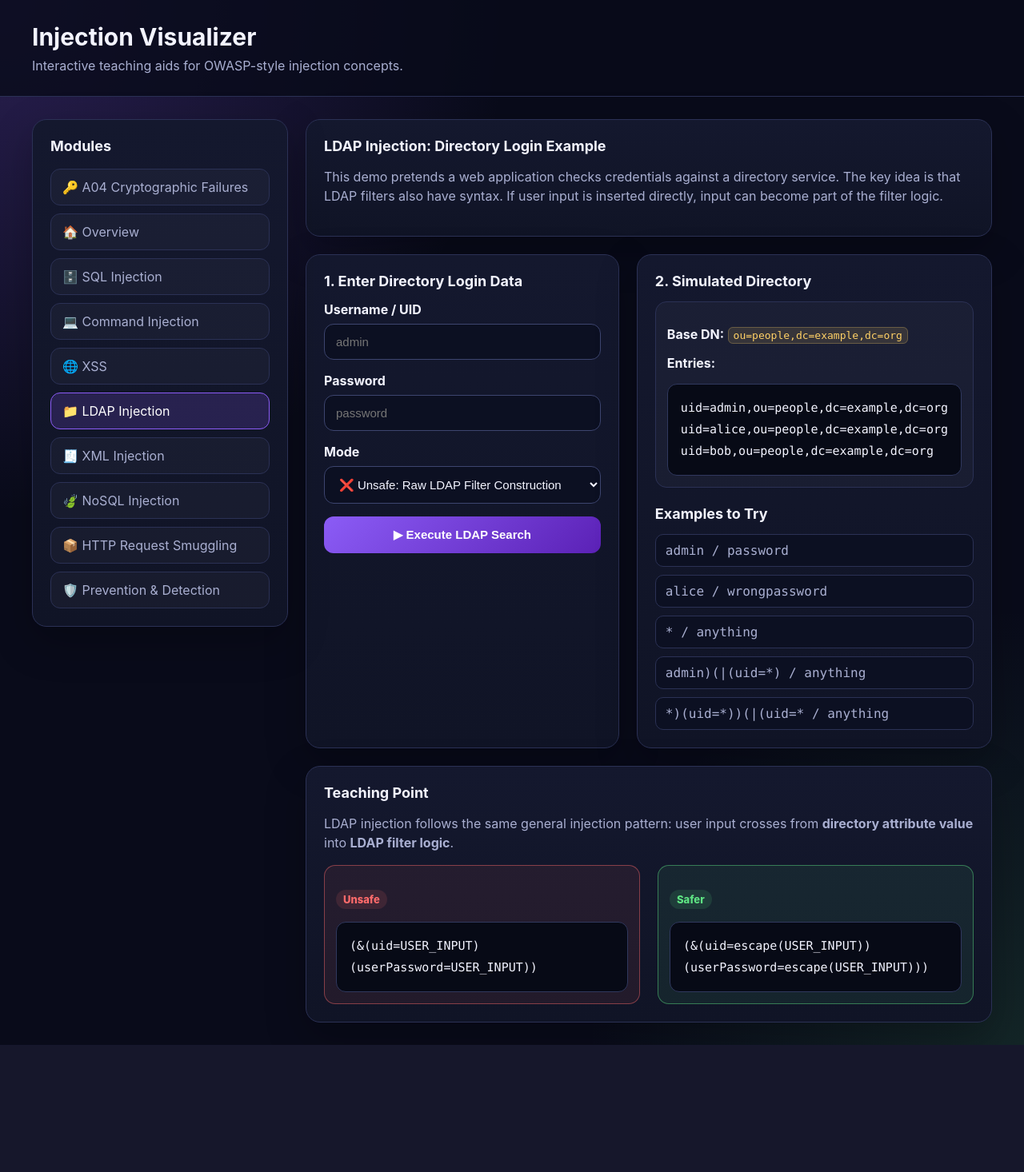
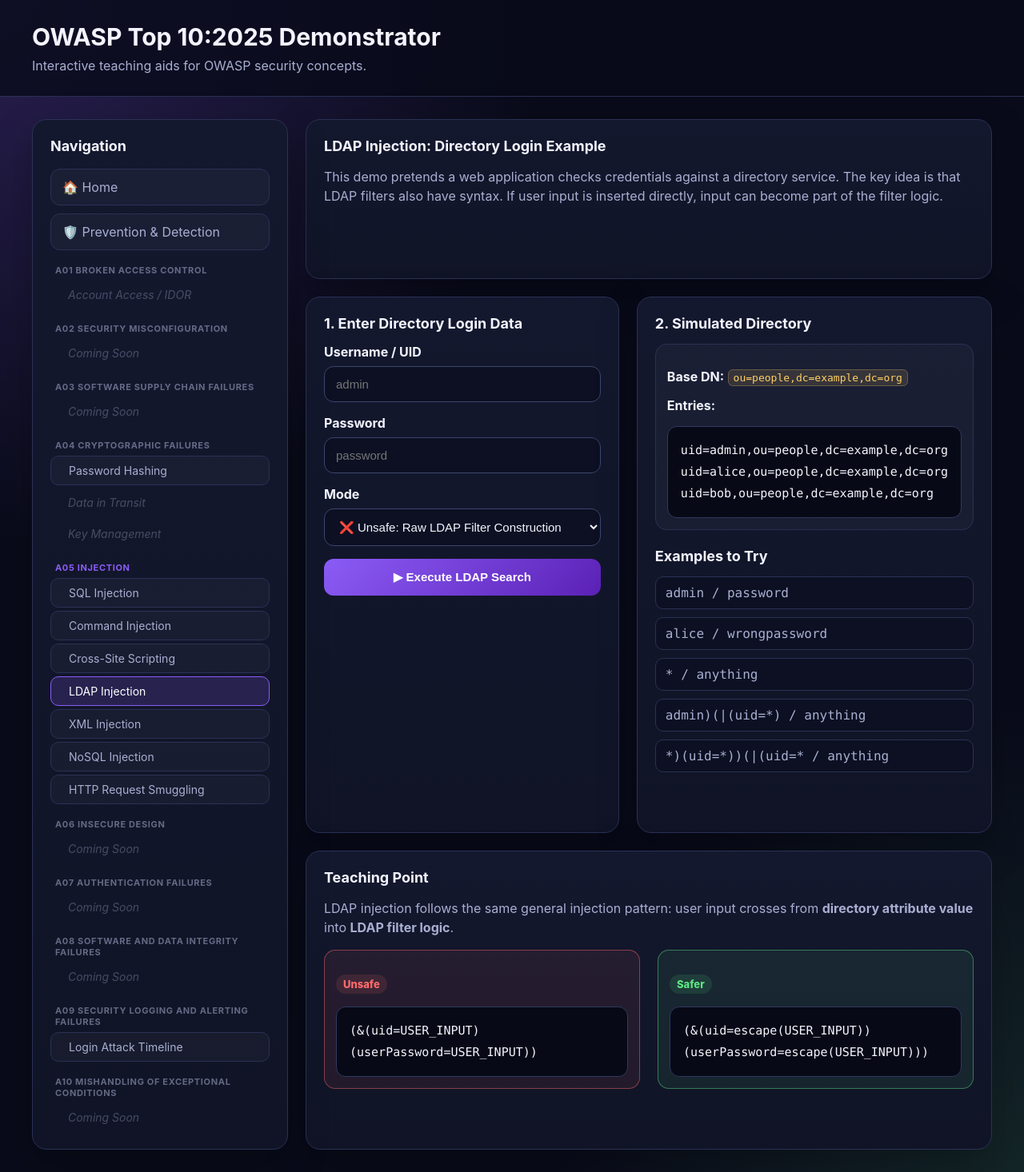
Before and after one commit to Chris5011/OWASP-Top-Ten-2025-Demonstrator, a Flask app: page /injections/ldap in a window 1280 px wide. Shown: the whole page at 80% size. Before the commit the page ends 1307 px from the top, so only its background shows below. Run offline with Flask 3, Linux system fonts and the light colour scheme.

Commit message:
Refactor

```diff
--- a/app.py
+++ b/app.py
@@ -10,6 +10,92 @@ from flask import Flask, render_template, request
 from markupsafe import escape, Markup
 
 app = Flask(__name__)
+
+OWASP_NAV = [
+    {
+        "id": "a01",
+        "label": "A01 Broken Access Control",
+        "items": [
+            {"id": "a01_idor", "label": "Account Access / IDOR", "endpoint": None},
+        ],
+    },
+    {
+        "id": "a02",
+        "label": "A02 Security Misconfiguration",
+        "items": [
+            {"id": "a02_soon", "label": "Coming Soon", "endpoint": None},
+        ],
+    },
+    {
+        "id": "a03",
+        "label": "A03 Software Supply Chain Failures",
+        "items": [
+            {"id": "a03_soon", "label": "Coming Soon", "endpoint": None},
+        ],
+    },
+    {
+        "id": "a04",
+        "label": "A04 Cryptographic Failures",
+        "items": [
+            {"id": "a04", "label": "Password Hashing", "endpoint": "cryptographic_failures"},
+            {"id": "a04_transit", "label": "Data in Transit", "endpoint": None},
+            {"id": "a04_keys", "label": "Key Management", "endpoint": None},
+        ],
+    },
+    {
+        "id": "a05",
+        "label": "A05 Injection",
+        "items": [
+            {"id": "sql_login", "label": "SQL Injection", "endpoint": "sql_login"},
+            {"id": "command", "label": "Command Injection", "endpoint": "command_injection"},
+            {"id": "xss", "label": "Cross-Site Scripting", "endpoint": "xss_injection"},
+            {"id": "ldap", "label": "LDAP Injection", "endpoint": "ldap_injection"},
+            {"id": "xml", "label": "XML Injection", "endpoint": "xml_injection"},
+            {"id": "nosql", "label": "NoSQL Injection", "endpoint": "nosql_injection"},
+            {"id": "smuggling", "label": "HTTP Request Smuggling", "endpoint": "request_smuggling"},
+        ],
+    },
+    {
+        "id": "a06",
+        "label": "A06 Insecure Design",
+        "items": [
+            {"id": "a06_soon", "label": "Coming Soon", "endpoint": None},
+        ],
+    },
+    {
+        "id": "a07",
+        "label": "A07 Authentication Failures",
+        "items": [
+            {"id": "a07_soon", "label": "Coming Soon", "endpoint": None},
+        ],
+    },
+    {
+        "id": "a08",
+        "label": "A08 Software and Data Integrity Failures",
+        "items": [
+            {"id": "a08_soon", "label": "Coming Soon", "endpoint": None},
+        ],
+    },
+    {
+        "id": "a09",
+        "label": "A09 Security Logging and Alerting Failures",
+        "items": [
+            {"id": "a09", "label": "Login Attack Timeline", "endpoint": "logging_failures"},
+        ],
+    },
+    {
+        "id": "a10",
+        "label": "A10 Mishandling of Exceptional Conditions",
+        "items": [
+            {"id": "a10_soon", "label": "Coming Soon", "endpoint": None},
+        ],
+    },
+]
+
+
+@app.context_processor
+def inject_navigation():
+    return {"owasp_nav": OWASP_NAV}
 
 
 def highlight_sql(sql: str, user_values=None):
@@ -874,5 +960,24 @@ def cryptographic_failures():
     )
 
 
+@app.route("/owasp/a09", methods=["GET", "POST"])
+def logging_failures():
+    mode = "unsafe"
+    if request.method == "POST":
+        mode = request.form.get("mode", "unsafe")
+
+    events, logs, detection, detection_class = simulate_logging(mode)
+
+    return render_template(
+        "owasp/a09.html",
+        active_page="a09",
+        mode=mode,
+        events=events,
+        logs=logs,
+        detection=detection,
+        detection_class=detection_class,
+    )
+
+
 if __name__ == "__main__":
     app.run(debug=True)
--- a/static/css/cyberrange.css
+++ b/static/css/cyberrange.css
@@ -361,3 +361,40 @@ tr:nth-child(even) td {
     border-radius: 10px;
     background: rgba(255,255,255,0.03);
 }
+
+/* Grouped sidebar navigation */
+.nav-group {
+    display: grid;
+    gap: 4px;
+    margin-top: 2px;
+}
+
+.nav-group-label {
+    font-size: 11px;
+    font-weight: 700;
+    text-transform: uppercase;
+    letter-spacing: 0.06em;
+    color: var(--muted);
+    padding: 6px 6px 2px;
+    opacity: 0.55;
+}
+
+.nav-group-active > .nav-group-label {
+    color: var(--purple);
+    opacity: 1;
+}
+
+.nav a.nav-child {
+    padding: 9px 12px 9px 22px;
+    font-size: 14px;
+    border-radius: 10px;
+}
+
+.nav-soon {
+    display: block;
+    padding: 9px 12px 9px 22px;
+    font-size: 14px;
+    color: var(--muted);
+    opacity: 0.35;
+    font-style: italic;
+}
--- a/templates/base.html
+++ b/templates/base.html
@@ -1,62 +1,48 @@
 <!DOCTYPE html>
 <html>
 <head>
-    <title>{% block title %}Injection Visualizer{% endblock %}</title>
+    <title>{% block title %}OWASP Top 10:2025 Demonstrator{% endblock %}</title>
     <link rel="stylesheet" href="{{ url_for('static', filename='css/cyberrange.css') }}">
 </head>
 <body>
 
 <header class="topbar">
     <div>
-        <h1>Injection Visualizer</h1>
-        <p>Interactive teaching aids for OWASP-style injection concepts.</p>
+        <h1>OWASP Top 10:2025 Demonstrator</h1>
+        <p>Interactive teaching aids for OWASP security concepts.</p>
     </div>
 </header>
 
 <main class="layout">
     <aside class="card sidebar">
-        <h2>Modules</h2>
+        <h2>Navigation</h2>
 
         <nav class="nav">
-            <a class="{% if active_page == 'a04' %}active{% endif %}" href="{{ url_for('cryptographic_failures') }}">
-                🔑 A04 Cryptographic Failures
+            <a class="{% if active_page == 'home' %}active{% endif %}" href="{{ url_for('index') }}">
+                🏠 Home
             </a>
-            <a class="{% if active_page == 'home' %}active{% endif %}" href="{{ url_for('index') }}">
-                🏠 Overview
+            <a class="{% if active_page == 'prevention_detection' %}active{% endif %}" href="{{ url_for('prevention_detection') }}">
+                🛡️ Prevention &amp; Detection
             </a>
 
-            <a class="{% if active_page == 'sql_login' %}active{% endif %}" href="{{ url_for('sql_login') }}">
-                🗄️ SQL Injection
-            </a>
-
-            <a class="{% if active_page == 'command' %}active{% endif %}" href="{{ url_for('command_injection') }}">
-                💻 Command Injection
-            </a>
-
-            <a class="{% if active_page == 'xss' %}active{% endif %}" href="{{ url_for('xss_injection') }}">
-                🌐 XSS
-            </a>
-
-            <a class="{% if active_page == 'ldap' %}active{% endif %}" href="{{ url_for('ldap_injection') }}">
-                📁 LDAP Injection
-            </a>
-            <a class="{% if active_page == 'xml' %}active{% endif %}" href="{{ url_for('xml_injection') }}">
-                🧾 XML Injection
-            </a>
-
-            <a class="{% if active_page == 'nosql' %}active{% endif %}" href="{{ url_for('nosql_injection') }}">
-                🍃 NoSQL Injection
-            </a>
-
-            <a class="{% if active_page == 'smuggling' %}active{% endif %}" href="{{ url_for('request_smuggling') }}">
-                📦 HTTP Request Smuggling
-            </a>
-            <a class="{% if active_page == 'prevention_detection' %}active{% endif %}" href="{{ url_for('prevention_detection') }}">
-                🛡️ Prevention & Detection
-            </a>
+            {% for group in owasp_nav %}
+                {% set ns = namespace(group_active=false) %}
+                {% for item in group['items'] %}
+                    {% if active_page == item['id'] %}{% set ns.group_active = true %}{% endif %}
+                {% endfor %}
+                <div class="nav-group{% if ns.group_active %} nav-group-active{% endif %}">
+                    <span class="nav-group-label">{{ group['label'] }}</span>
+                    {% for item in group['items'] %}
+                        {% if item['endpoint'] %}
+                            <a class="nav-child {% if active_page == item['id'] %}active{% endif %}"
+                               href="{{ url_for(item['endpoint']) }}">{{ item['label'] }}</a>
+                        {% else %}
+                            <span class="nav-child nav-soon">{{ item['label'] }}</span>
+                        {% endif %}
+                    {% endfor %}
+                </div>
+            {% endfor %}
         </nav>
-
-
     </aside>
 
     <section class="content">
```
Also changed, not shown: .claude/settings.local.json (added).
